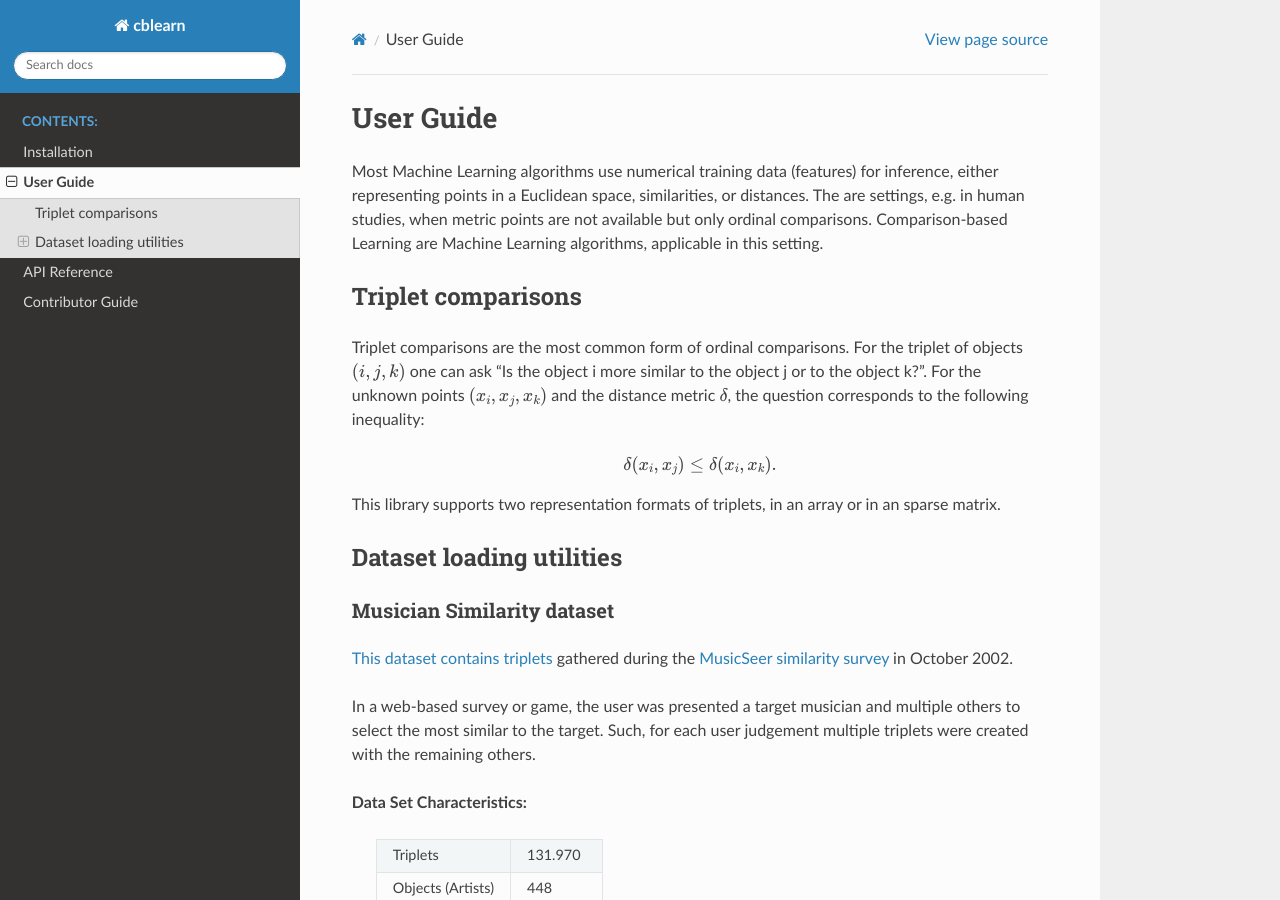
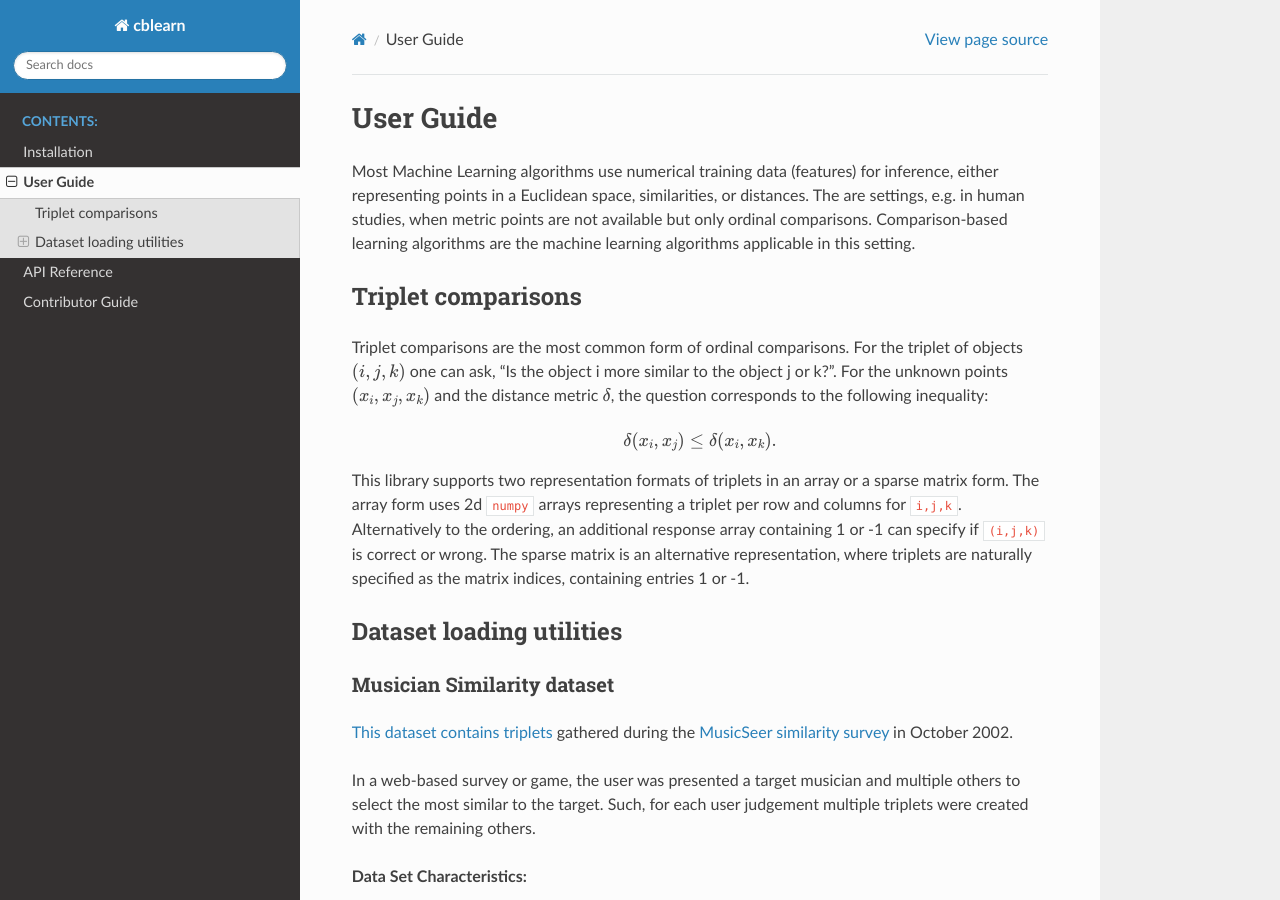
Before and after one commit to cblearn/cblearn, a Sphinx documentation site: the page built from docs/user_guide/index.rst, in a window 1280 px wide and 900 px high. Built offline with Sphinx 7.4.7 and the Read the Docs theme 2.0.0, drawn with Linux system fonts in a browser that asks for light colours; pages that are not in the unit, such as notebooks, are missing from menus.

Commit message:
Update index.rst

```diff
--- a/docs/user_guide/index.rst
+++ b/docs/user_guide/index.rst
@@ -5,14 +5,14 @@ User Guide
 Most Machine Learning algorithms use numerical training data (features) for inference,
 either representing points in a Euclidean space, similarities, or distances.
 The are settings, e.g. in human studies, when metric points are not available but only ordinal comparisons.
-Comparison-based Learning are Machine Learning algorithms, applicable in this setting.
+Comparison-based learning algorithms are the machine learning algorithms applicable in this setting.
 
 -------------------
 Triplet comparisons
 -------------------
 
 Triplet comparisons are the most common form of ordinal comparisons. For the triplet of objects :math:`(i, j, k)`
-one can ask "Is the object i more similar to the object j or to the object k?".
+one can ask, "Is the object i more similar to the object j or k?".
 For the unknown points :math:`(x_i, x_j, x_k)` and the distance metric :math:`\delta`, the question corresponds to the following
 inequality:
 
@@ -20,7 +20,10 @@ inequality:
 
     \delta(x_i, x_j) \le \delta(x_i, x_k).
 
-This library supports two representation formats of triplets, in an array or in an sparse matrix.
+This library supports two representation formats of triplets in an array or a sparse matrix form.
+The array form uses 2d ``numpy`` arrays representing a triplet per row and columns for ``i,j,k``.
+Alternatively to the ordering, an additional response array containing 1 or -1 can specify if  ``(i,j,k)`` is correct or wrong.
+The sparse matrix is an alternative representation, where triplets are naturally specified as the matrix indices, containing entries 1 or -1.
 
 
 -------------------------
```
